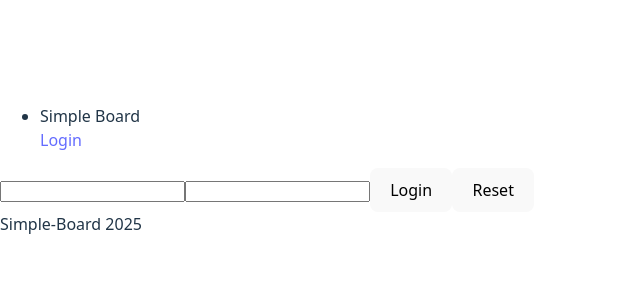
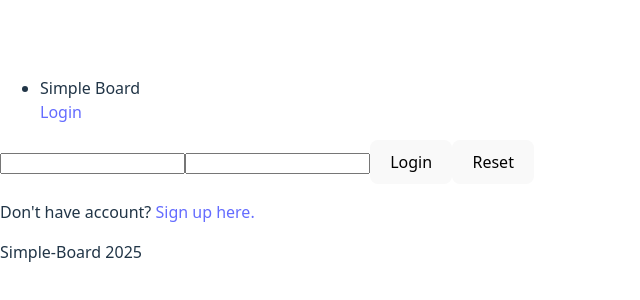
Before and after one commit to chosnhn1/simple-board, a React (Vite) app in the folder frontend/: page /login in a window 1280 px wide. Shown: the part 238-538 px from the top of the page, without its empty margins (0-640 px from the left). Built offline with nearby package versions, Linux system fonts and the light colour scheme.

Commit message:
add Signup link to Login page; fix comment create handling; fix linebreak on article

```diff
--- a/frontend/src/pages/ArticleDetail.jsx
+++ b/frontend/src/pages/ArticleDetail.jsx
@@ -64,7 +64,7 @@ function ArticleDetail({ user }) {
     <ul onClick={handleDelete}>삭제</ul>
   </>)
 
-  const CommentList = ({comments, articlePk, fetchArticle}) => {
+  const CommentList = ({comments, articlePk, fetchArticle, user}) => {
     const deleteComment = (pk) => {
       if (window.confirm("댓글을 삭제하시겠습니까?")) {
         instance.delete(`articles/${articlePk}/comments/${pk}/`, {
@@ -84,7 +84,7 @@ function ArticleDetail({ user }) {
     return (<div className="comments-list">
     {comments.map((comment) => <div key={comment.id}>
       <span>{comment.author.username} - {comment.content} ({comment.created_at}</span>)
-      <button onClick={() => {deleteComment(comment.id)}}>X</button>
+      {comment.author.id === user.id && <button onClick={() => {deleteComment(comment.id)}}>X</button>}
     </div>)}
   </div>)
   }
@@ -104,14 +104,14 @@ function ArticleDetail({ user }) {
       <div className="about">
         {article.author.username}
       </div>
-      <div className="content">
+      <div className="content" style={{"whiteSpace": "pre-wrap"}}>
         <p>{article.content}</p>
       </div>
       <li style={{"display": "flex", "flexDirection": "row"}}>
         <ul><Link to="/">목록</Link></ul>
         { user.id === article.author.id && <EditMenu />}
       </li>
-      <CommentList comments={article.comments} articlePk={articlePk} fetchArticle={fetchArticle} />
+      <CommentList comments={article.comments} articlePk={articlePk} fetchArticle={fetchArticle} user={user} />
       <CommentForm articlePk={articlePk} fetchArticle={fetchArticle} />
     </div>
   );
@@ -129,6 +129,8 @@ function CommentForm({ articlePk, fetchArticle }) {
     .then(() => {
       // reload article
       fetchArticle(articlePk);
+      // flush form
+      setContent("");
     })
     .catch((err) => {
       console.log(err);
@@ -136,7 +138,7 @@ function CommentForm({ articlePk, fetchArticle }) {
   };
 
   return (<div>
-    <textarea name="comment" onChange={(e) => {setContent(e.target.value)}} rows="2"></textarea>
+    <textarea name="comment" onChange={(e) => {setContent(e.target.value)}} value={content} rows="2"></textarea>
     <button onClick={handleClick}>입력</button>
   </div>)
 }
--- a/frontend/src/pages/Login.jsx
+++ b/frontend/src/pages/Login.jsx
@@ -1,6 +1,6 @@
 import React, { useState } from 'react'
 import instance from '../utils/axiosConfig';
-import { useNavigate } from 'react-router';
+import { useNavigate, Link } from 'react-router';
 
 function Login({ getUser }) {
   let navigate = useNavigate();
@@ -25,12 +25,17 @@ function Login({ getUser }) {
   }
 
   return (
+    <div>
       <form method="post" onSubmit={handleLogin}>
         <input type="text" name="username" />
         <input type="password" name="password" />
         <button type="submit">Login</button>
         <button type="reset">Reset</button>
       </form>
+    <div>
+      <p>Don't have account? <Link to="/signup">Sign up here.</Link></p>
+    </div>
+    </div>
   )
 }
 
```
Lines whose indentation alone changed are shown as unchanged.
